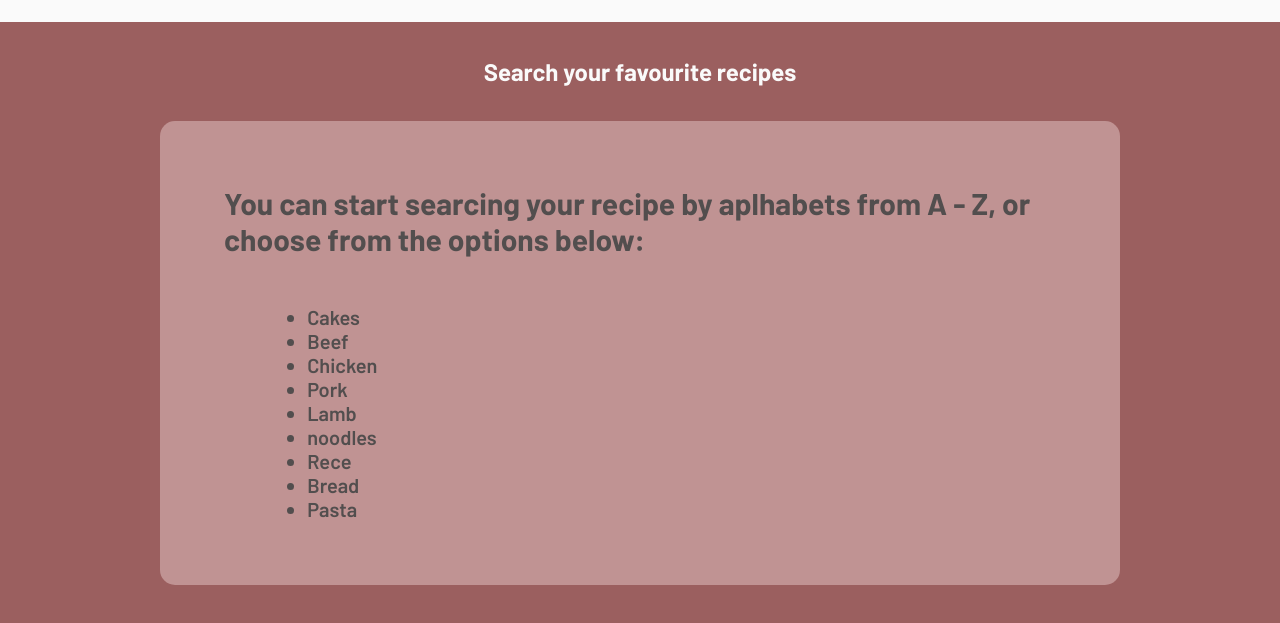
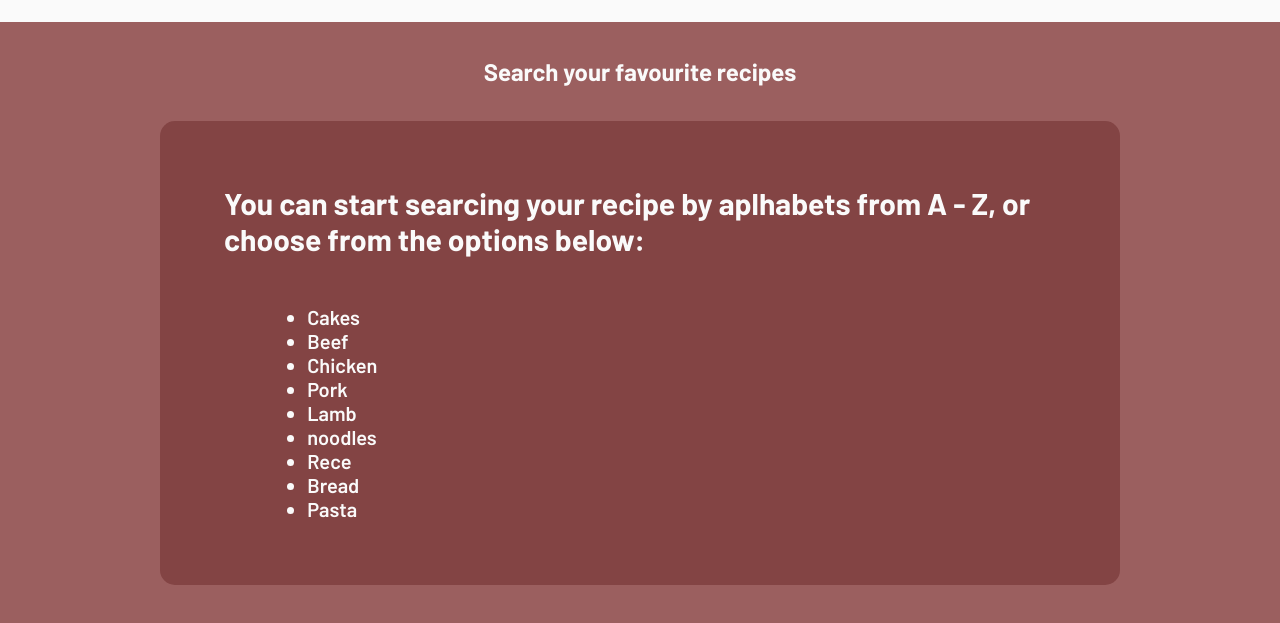
Before and after one commit to Ocyrus47/milestone2, a website: page index.html in a window 1280 px wide. Shown: the part 83-706 px from the top of the page. Drawn offline with Linux system fonts and the light colour scheme.

```diff
--- a/assets/css/style.css
+++ b/assets/css/style.css
@@ -72,8 +72,7 @@
 .user-manual {
     margin: 0 auto;
     padding: 5%;
-    background-color: #c09393;
-    color: #524e4e;
+    background-color: #834444;
     border-radius: 15px;
     width: 75%;
     font-size: 20px;
```
Also changed, not shown: README.md, assets/testing/accessibility test-desktop.jpg (added), assets/testing/accessibility test-mobile.jpg (added), assets/testing/best-practice-seo-test-desktop.jpg (added), assets/testing/best-practice-seo-test-mobile.jpg (added), assets/testing/lighthouse-test-desktop.jpg (added), assets/testing/lighthouse-test-mobile.jpg (added).
